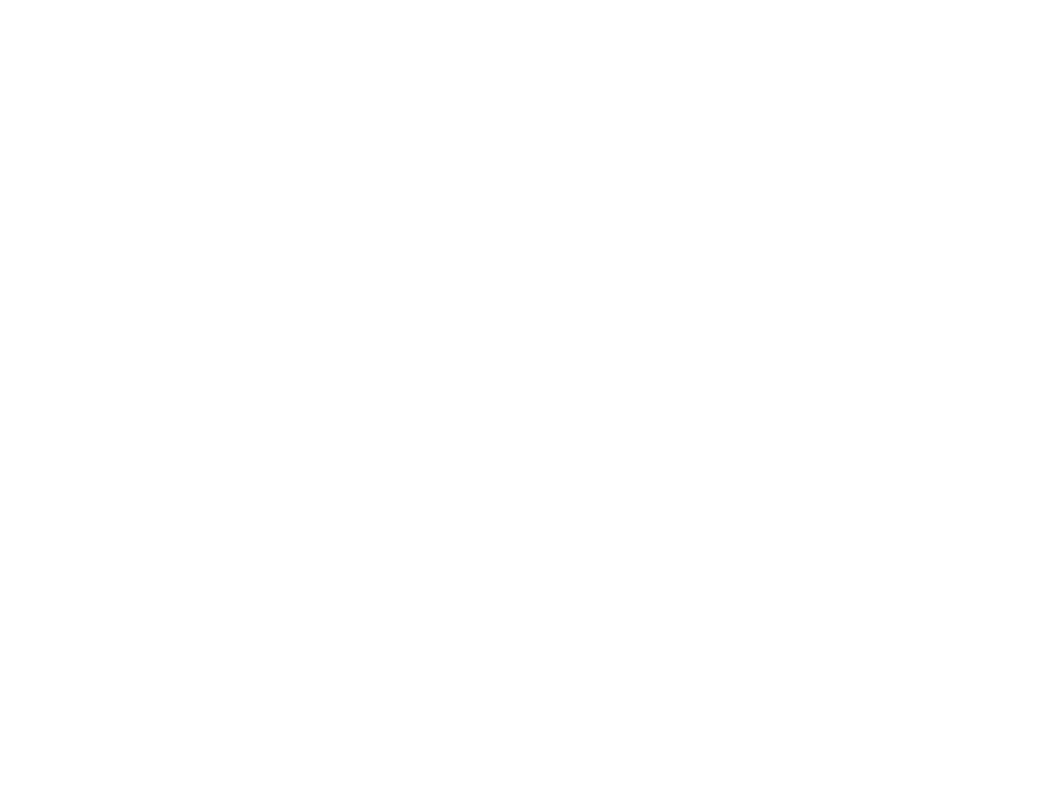
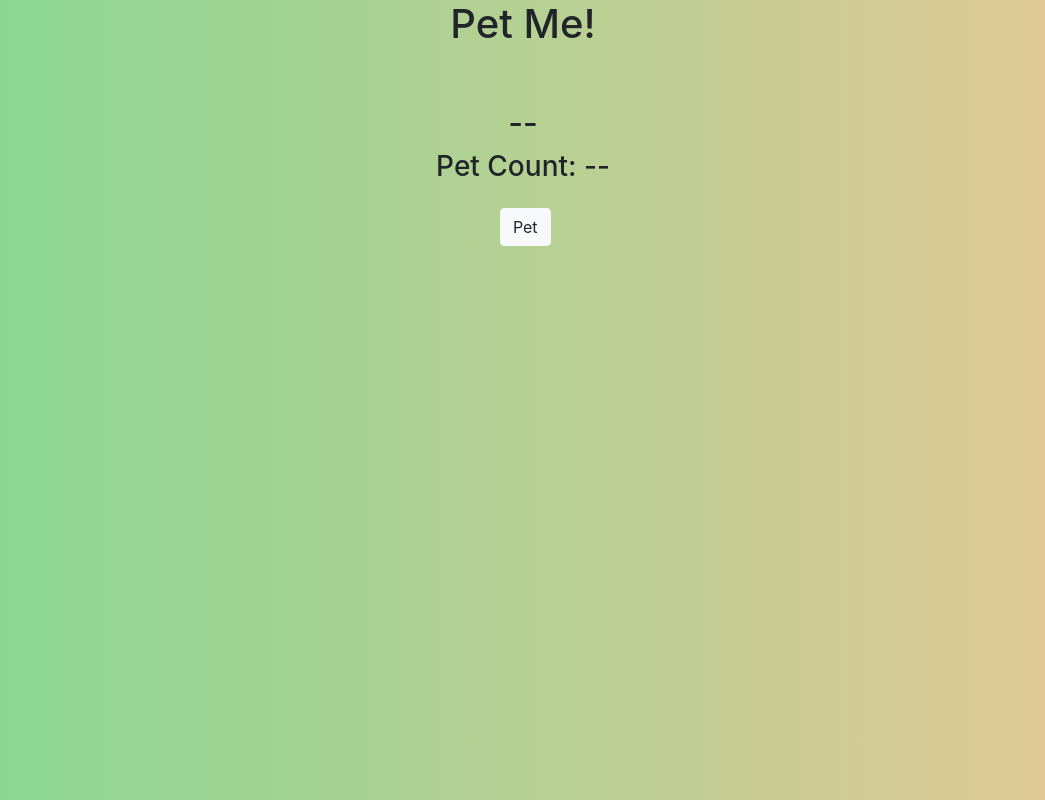
Before and after one commit to josiahaubin/encapsulated-animal, a plain HTML site: page index.html in a window 1280 px wide. Shown: the whole page, without its empty margins (117-1162 px from the left). Drawn offline with nearby package versions, Linux system fonts and the light colour scheme.

Commit message:
basic styling

```diff
--- a/index.html
+++ b/index.html
@@ -6,9 +6,27 @@
   <meta name="viewport" content="width=device-width, initial-scale=1.0">
   <meta http-equiv="X-UA-Compatible" content="ie=edge">
   <title>Pet the Animal</title>
+  <link rel="stylesheet" href="https://stackpath.bootstrapcdn.com/bootstrap/4.3.1/css/bootstrap.min.css"
+    integrity="sha384-ggOyR0iXCbMQv3Xipma34MD+dH/1fQ784/j6cY/iJTQUOhcWr7x9JvoRxT2MZw1T" crossorigin="anonymous">
+  <link rel="stylesheet" href="style.css">
 </head>
 
 <body>
+  <div class="container-fluid">
+    <div class="row text-center">
+      <div class="col-md-12">
+        <h1>Pet Me!</h1>
+      </div>
+    </div>
+    <div class="row text-center mt-5">
+      <div class="col-md-12">
+        <h2 id="catName">--</h2>
+        <h3>Pet Count: <span id="catPetCount">--</span></h3>
+        <img src="" alt="">
+        <button type="button" class="btn btn-light mt-3">Pet</button>
+      </div>
+    </div>
+  </div>
   <script src="app/main.js" type="module"></script>
 </body>
 
--- a/style.css
+++ b/style.css
@@ -0,0 +1,3 @@
+body {
+  background: linear-gradient(90deg, rgba(129,217,146,1) 0%, rgba(233,199,148,1) 100%);
+}
```
